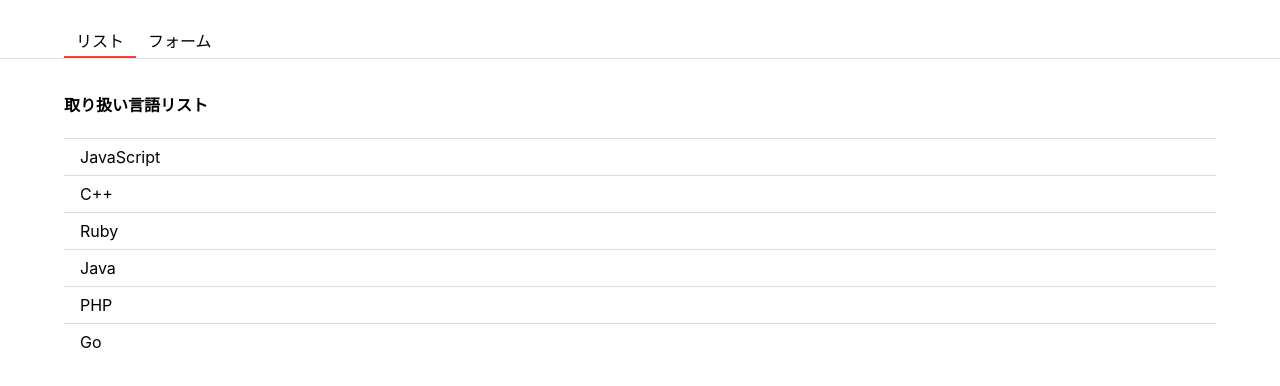
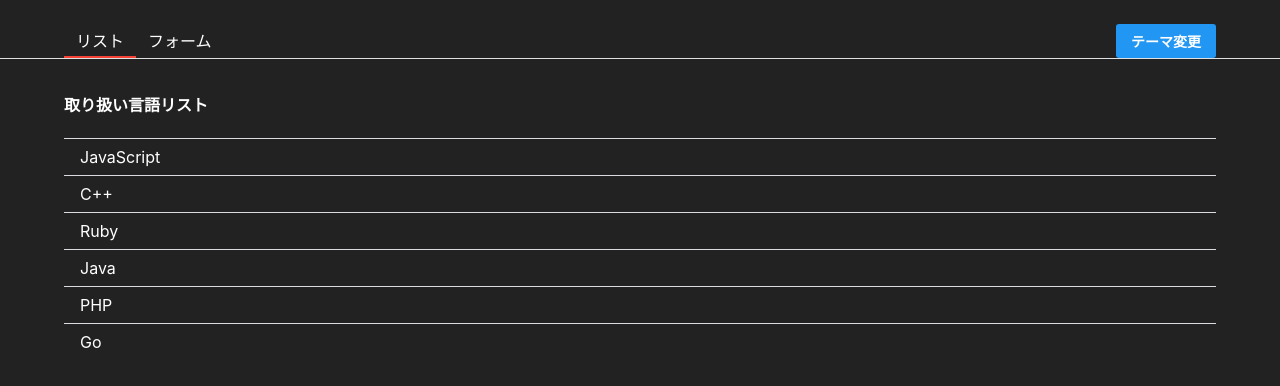
Before and after one commit to taker0084/react-tutorial, a React (Create React App) app: page / in a window 1280 px wide. Shown: the top 386 px of the page. Built offline with nearby package versions, Linux system fonts and the light colour scheme.

Commit message:
完成系

```diff
--- a/src/App.js
+++ b/src/App.js
@@ -2,29 +2,17 @@
 import styled from 'styled-components';                  //styled-cssによるcss表現
 import { List } from './List';
 import { Form } from './Form';
-import { getLanguages } from './const/languages';
-import { withLoading } from './hoc/withLoading';
-import { Modal } from './components/modal';
+import { Header } from './Header';
+import { ThemeContext } from './contexts/ThemeContext';
 
-const Header = styled.header`
-  display: flex;
-  justify-content: space-between;
-  padding:24px 64px 0;
-  border-bottom: 1px solid #E0E0E0;
-`;
-const HeaderUl = styled.ul`
-  display: flex;
-  padding: 0;
-  margin: 0;
-`;
-const HeaderLi = styled.li`
-  list-style: none;
-  padding: 4px 12px;
-  cursor: pointer;
-  border-bottom: ${props => props.focused ? '2px solid #F44336' : 'none'};
-`;
+const Container = styled.div`
+  height: 100%;
+  color: ${({theme}) => theme.color};
+  background-color: ${({theme}) => theme.backgroundColor};
+`
 
 class App extends React.Component {         //クラスコンポーネント
+  static contextType = ThemeContext;
   constructor(props) {                      //コンストラクタ
     super(props);
     this.state = {
@@ -51,21 +39,16 @@
   //}
   render() {
     const {Tab,langs} = this.state;
-
+    const [theme] = this.context;
     return (
-      <div>
-        <Header>
-          <HeaderUl>
-            <HeaderLi focused={Tab === 'list'} onClick={()=>this.setState({Tab: 'list'})}>リスト</HeaderLi>
-            <HeaderLi focused={Tab === 'form'} onClick={()=>this.setState({Tab: 'form'})}>フォーム</HeaderLi>
-          </HeaderUl>
-        </Header>
+      <Container theme = {theme}>
+        <Header Tab = {Tab} setTab = {(select)=> this.setState({Tab: select})}/>
         {
           Tab === 'list' ? <List langs={langs}/> : <Form onAddLang={(lang)=>this.addLang(lang)}/>
         }
-      </div>
+      </Container>
     );
   }
 }
 
-export default withLoading(App,getLanguages);
+export default App;
--- /dev/null
+++ b/src/AppContainer.js
@@ -0,0 +1,28 @@
+import React from "react";
+import { ThemeContext, THEMES } from "./contexts/ThemeContext";
+import { withLoading } from "./hoc/withLoading";
+import App from "./App";
+import { getLanguages } from "./const/languages";
+
+const AppComponent = withLoading(App, getLanguages);
+
+export class AppContainer extends React.Component{
+    constructor(props){
+        super(props);
+        this.state={
+            theme: THEMES.dark
+        };
+    }
+    toggleTheme(){
+        const theme = this.state.theme === THEMES.dark ? THEMES.light: THEMES.dark;
+        this.setState({theme});
+    }
+    render(){
+        const {theme} = this.state
+        return(
+            <ThemeContext.Provider value={[theme, ()=>this.toggleTheme()]}>
+                <AppComponent />
+            </ThemeContext.Provider>
+        )
+    }
+}
--- a/src/FormModal.js
+++ b/src/FormModal.js
@@ -2,12 +2,15 @@
 import styled from "styled-components"
 import {Modal} from "./components/modal"
 import Button from "./components/Button"
+import { ThemeContext, THEMES } from "./contexts/ThemeContext"
 
 const Container = styled.div`
     width : 240px;
     border-radius: 10px;
     padding: 24px 36px;
-    background-color: white;
+    color: ${({theme}) => theme.color};
+    background-color: ${({theme})=> theme.backgroundColor};
+    border : ${({theme}) => theme===THEMES.dark ? '2px solid white': 'none'};
 `
 const ButtonWrapper = styled.div`
     display: flex;
@@ -15,11 +18,13 @@
     mergin-top: 24px;
 `
 export class FormModal extends React.Component {
+    static contextType = ThemeContext;
     render(){
         const{cancel,confirm} = this.props;
+        const [theme] = this.context;
         return(
             <Modal>
-                <Container>
+                <Container theme = {theme}>
                     <div>本当に作成しますか?</div>
                     <ButtonWrapper>
                         <Button onClick={cancel}>Cancel</Button>
--- /dev/null
+++ b/src/Header.js
@@ -0,0 +1,43 @@
+import React from "react";
+import styled from "styled-components";
+import Button from "./components/Button";
+import { ThemeContext } from "./contexts/ThemeContext";
+
+const Container = styled.header`
+  display: flex;
+  justify-content: space-between;
+  padding:24px 64px 0;
+  border-bottom: 1px solid #E0E0E0;
+`;
+const HeaderUl = styled.ul`
+  display: flex;
+  padding: 0;
+  margin: 0;
+`;
+const HeaderLi = styled.li`
+  list-style: none;
+  padding: 4px 12px;
+  cursor: pointer;
+  border-bottom: ${props => props.focused ? '2px solid #F44336' : 'none'};
+`;
+const HeaderButton = styled(Button)`
+    padding: 0;
+    mergin-bottom: 4px;
+`
+
+export class Header extends React.Component{
+    static contextType = ThemeContext;
+    render(){
+        const {Tab,setTab} = this.props;
+        const [,toggleTheme] = this.context;
+        return(
+            <Container>
+                <HeaderUl>
+                    <HeaderLi focused={Tab === 'list'} onClick={()=>setTab('list')}>リスト</HeaderLi>
+                    <HeaderLi focused={Tab === 'form'} onClick={()=>setTab('form')}>フォーム</HeaderLi>
+                </HeaderUl>
+                <HeaderButton onClick={toggleTheme}>テーマ変更</HeaderButton>
+            </Container>
+        )
+    }
+}
--- a/src/Hint.js
+++ b/src/Hint.js
@@ -1,4 +1,4 @@
-import React, { createRef } from "react";
+import React from "react";
 import styled from "styled-components";
 
 const HintContainer=styled.div`
--- /dev/null
+++ b/src/contexts/ThemeContext.js
@@ -0,0 +1,13 @@
+import React from "react";
+
+export const THEMES = {
+    light:{
+        color: 'black',
+        backgroundColor: 'white'
+    },
+    dark:{
+        color: 'white',
+        backgroundColor: '#222222'
+    }
+}
+export const ThemeContext = React.createContext([THEMES.dark,()=>{}])
--- a/src/hoc/withLoading.js
+++ b/src/hoc/withLoading.js
@@ -1,11 +1,16 @@
 import styled from "styled-components";
 import React from "react";
+import { ThemeContext } from "../contexts/ThemeContext";
 
 const LoadDiv = styled.div`
+    height: 100%;
     padding :36px;
+    color: ${({theme}) => theme.color};
+    background-color: ${({theme})=> theme.backgroundColor};
 `
 export const withLoading = (WrappedComponent,fetchData)=> {               //higher-order component あまりわからない
     class HOC extends React.Component{
+        static contextType = ThemeContext;
         constructor(props){
             super(props);
             this.state={data:null}
@@ -19,8 +24,9 @@
         }
         render(){
             const {data} = this.state;
+            const [theme] = this.context;
             const Loading = (
-                <LoadDiv>ロード中...</LoadDiv>
+                <LoadDiv theme={theme}>ロード中...</LoadDiv>
             )
             return data ? <WrappedComponent data = {data}/> : Loading;
         }
--- a/src/index.css
+++ b/src/index.css
@@ -1,4 +1,8 @@
+html{
+  height: 100%;
+}
 body {
+  height: 100%;
   margin: 0;
   font-family: -apple-system, BlinkMacSystemFont, 'Segoe UI', 'Roboto', 'Oxygen',
     'Ubuntu', 'Cantarell', 'Fira Sans', 'Droid Sans', 'Helvetica Neue',
@@ -11,3 +15,6 @@
   font-family: source-code-pro, Menlo, Monaco, Consolas, 'Courier New',
     monospace;
 }
+#root{
+  height : 100%;
+}
--- a/src/index.js
+++ b/src/index.js
@@ -1,13 +1,13 @@
 import React from 'react';                //ライブラリ
 import ReactDOM from 'react-dom/client';
 import './index.css';
-import App from './App';
 import reportWebVitals from './reportWebVitals';
+import { AppContainer } from './AppContainer';
 
 const root = ReactDOM.createRoot(document.getElementById('root'));
 root.render(
   <React.StrictMode>
-    <App />
+    <AppContainer />
   </React.StrictMode>
 );
 
```
Also changed, not shown: src/Hint 2.js (deleted, +0 -57 lines), src/hoc/withLoading 2.js (deleted, +0 -29 lines).
